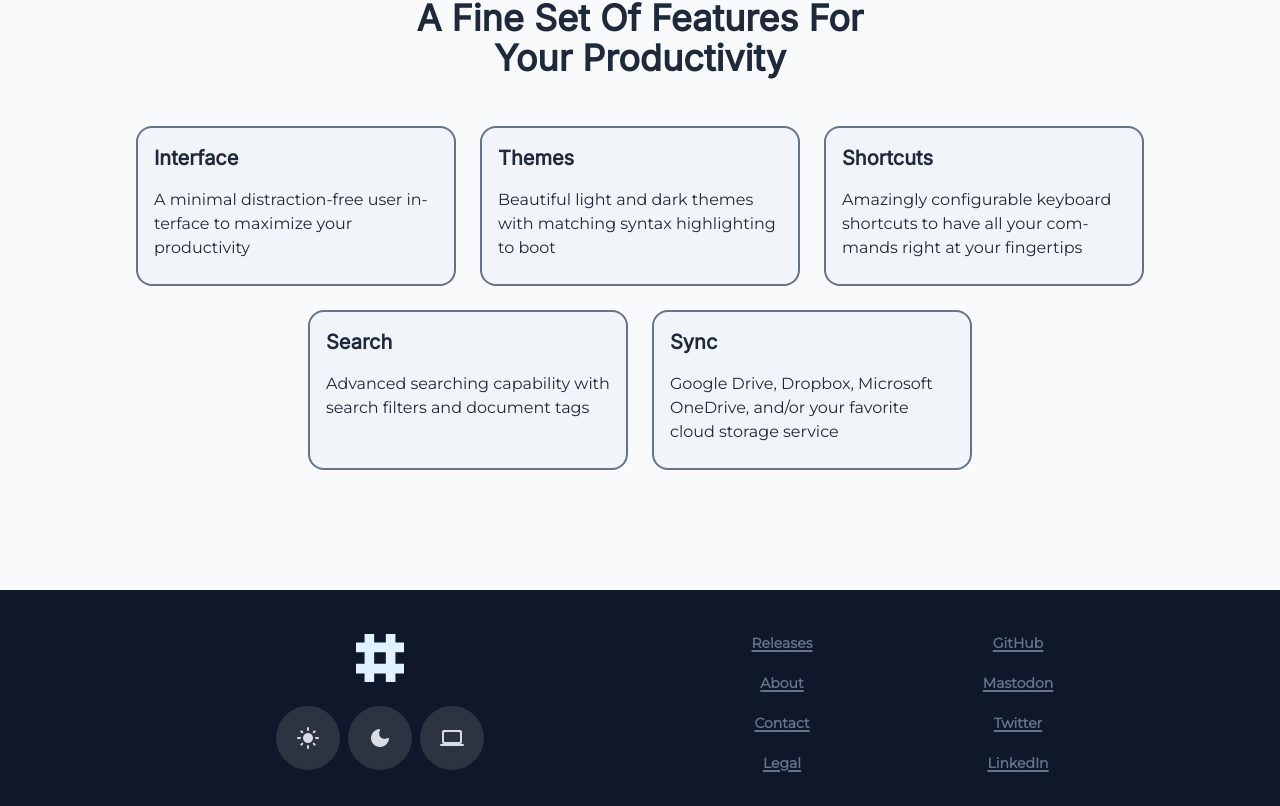
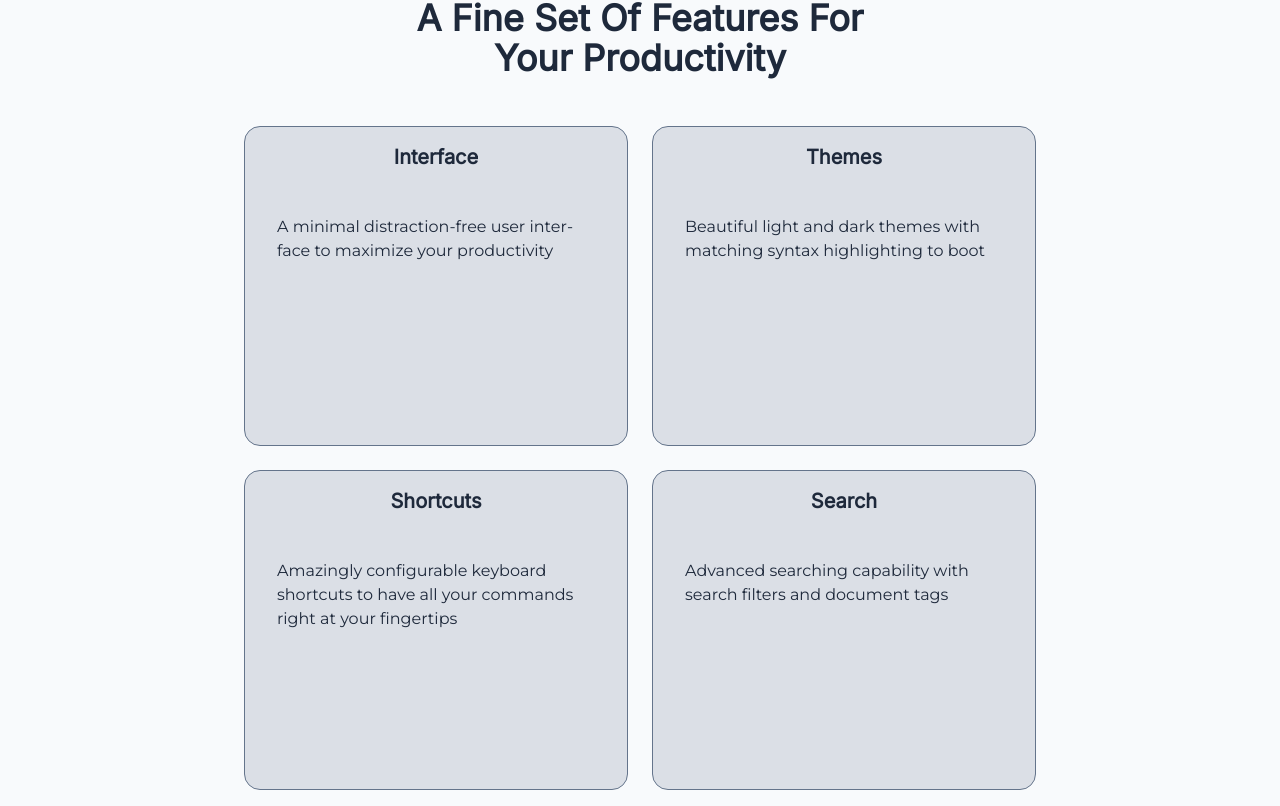
Before and after one commit to matovius/hashtype, a SvelteKit app: page / in a window 1280 px wide. Shown: the part 1014-1820 px from the top of the page. Built offline with nearby package versions, Linux system fonts and the light colour scheme; a web font is replaced by a local one.

Commit message:
Change feature cards

```diff
--- a/src/routes/+page.svelte
+++ b/src/routes/+page.svelte
@@ -90,10 +90,14 @@
         >
           {#each features as feature}
             <article
-              class="transition w-80 h-40 p-4 flex flex-col gap-4 rounded-2xl border-2 border-slate-500 bg-slate-100 dark:bg-slate-900 hover:scale-110"
+              class="card card-normal card-bordered border-slate-500 min-w-min w-full max-w-sm min-h-[320px] bg-slate-500/20"
             >
-              <Text as="h5">{feature.name}</Text>
-              <Text as="p">{feature.description}</Text>
+              <div class="card-title pt-4 px-4 justify-center">
+                <Text as="h5">{feature.name}</Text>
+              </div>
+              <div class="card-body">
+                <Text as="p">{feature.description}</Text>
+              </div>
             </article>
           {/each}
         </div>
```
